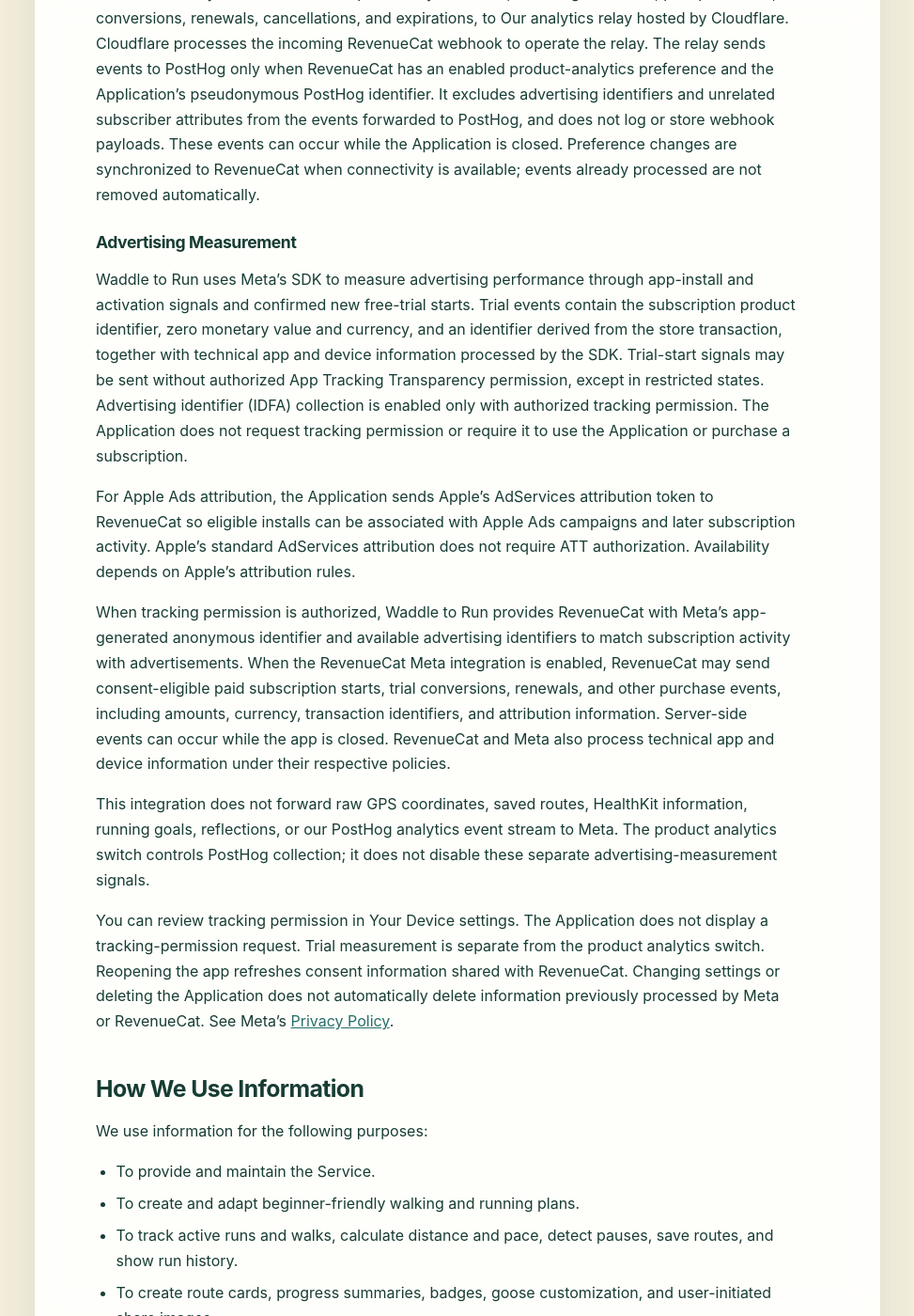
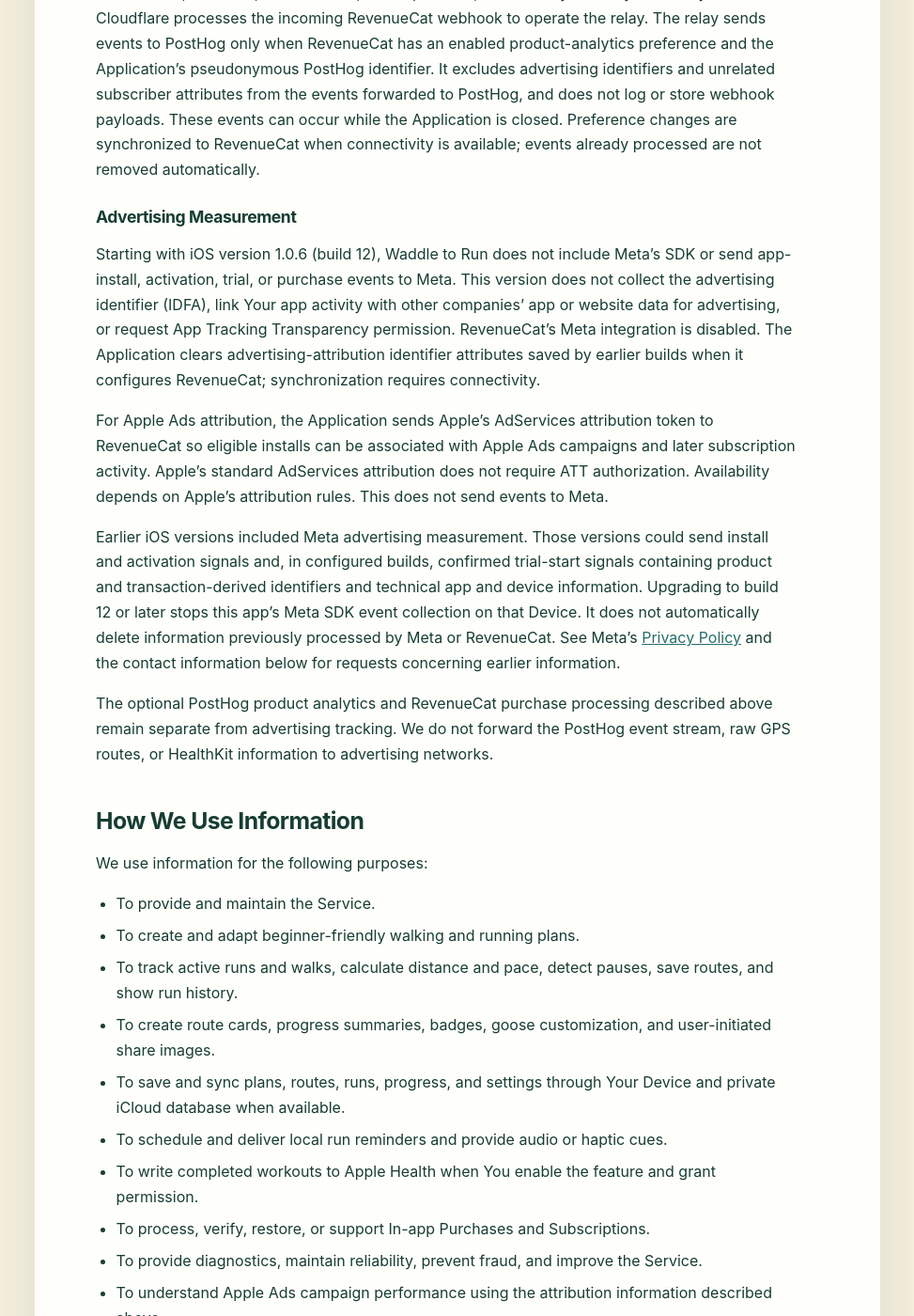
Before and after one commit to spammusubitech/waddle-to-run, a Jekyll site: the page built from PrivacyPolicy.md, in a window 1280 px wide and 1400 px high, scrolled down 5237 px. Shown: the whole window at 94% size, without its empty margins (153-1126 px from the left). Built offline with Jekyll 4.4.1, drawn with Linux system fonts in a browser that asks for light colours; some of the changed text lies outside the part shown.

Commit message:
Document removal of Meta tracking in Waddle build 12

```diff
--- a/PrivacyPolicy.md
+++ b/PrivacyPolicy.md
@@ -7,9 +7,9 @@ permalink: /privacy/
 
 # Privacy Policy for Waddle to Run
 
-Last updated: September 29, 2026
+Last updated: October 2, 2026
 
-Version: 2026-09-29.2
+Version: 2026-10-02.1
 
 This Privacy Policy explains how Spam Musubi Technologies LLC handles information when You use Waddle to Run. References to Waddle to Run may include the `goose-running` app, public pages, support materials, or similar names used for the Service.
 
@@ -120,7 +120,7 @@ Depending on Your Device, Apple account, iCloud, backup, and Application setting
 - Application data may be included in Device or iCloud backups.
 - Apple may process map requests, location permissions, Health data, notifications, purchase records, crash reports, performance diagnostics, and App Store analytics under Apple’s policies.
 
-We do not operate a separate server that stores Your raw GPS route history. Configured app versions use Meta advertising measurement as described below.
+We do not operate a separate server that stores Your raw GPS route history.
 
 When product analytics is enabled and the Application is configured for analytics, We use PostHog to process pseudonymous Usage Data such as Application lifecycle events, screens viewed, feature interactions, onboarding progress, purchase-funnel interactions, permission outcomes, and coarse buckets for run duration, distance, and activity counts. Analytics events may also include Device and Application metadata supplied by the analytics software, such as Application version, operating-system version, Device type, locale, and a random installation identifier.
 
@@ -130,15 +130,13 @@ RevenueCat may also deliver subscription lifecycle events, including trial start
 
 ### Advertising Measurement
 
-Waddle to Run uses Meta's SDK to measure advertising performance through app-install and activation signals and confirmed new free-trial starts. Trial events contain the subscription product identifier, zero monetary value and currency, and an identifier derived from the store transaction, together with technical app and device information processed by the SDK. Trial-start signals may be sent without authorized App Tracking Transparency permission, except in restricted states. Advertising identifier (IDFA) collection is enabled only with authorized tracking permission. The Application does not request tracking permission or require it to use the Application or purchase a subscription.
+Starting with iOS version 1.0.6 (build 12), Waddle to Run does not include Meta's SDK or send app-install, activation, trial, or purchase events to Meta. This version does not collect the advertising identifier (IDFA), link Your app activity with other companies' app or website data for advertising, or request App Tracking Transparency permission. RevenueCat's Meta integration is disabled. The Application clears advertising-attribution identifier attributes saved by earlier builds when it configures RevenueCat; synchronization requires connectivity.
 
-For Apple Ads attribution, the Application sends Apple’s AdServices attribution token to RevenueCat so eligible installs can be associated with Apple Ads campaigns and later subscription activity. Apple’s standard AdServices attribution does not require ATT authorization. Availability depends on Apple’s attribution rules.
+For Apple Ads attribution, the Application sends Apple's AdServices attribution token to RevenueCat so eligible installs can be associated with Apple Ads campaigns and later subscription activity. Apple's standard AdServices attribution does not require ATT authorization. Availability depends on Apple's attribution rules. This does not send events to Meta.
 
-When tracking permission is authorized, Waddle to Run provides RevenueCat with Meta's app-generated anonymous identifier and available advertising identifiers to match subscription activity with advertisements. When the RevenueCat Meta integration is enabled, RevenueCat may send consent-eligible paid subscription starts, trial conversions, renewals, and other purchase events, including amounts, currency, transaction identifiers, and attribution information. Server-side events can occur while the app is closed. RevenueCat and Meta also process technical app and device information under their respective policies.
+Earlier iOS versions included Meta advertising measurement. Those versions could send install and activation signals and, in configured builds, confirmed trial-start signals containing product and transaction-derived identifiers and technical app and device information. Upgrading to build 12 or later stops this app's Meta SDK event collection on that Device. It does not automatically delete information previously processed by Meta or RevenueCat. See Meta's [Privacy Policy](https://www.facebook.com/privacy/policy/) and the contact information below for requests concerning earlier information.
 
-This integration does not forward raw GPS coordinates, saved routes, HealthKit information, running goals, reflections, or our PostHog analytics event stream to Meta. The product analytics switch controls PostHog collection; it does not disable these separate advertising-measurement signals.
-
-You can review tracking permission in Your Device settings. The Application does not display a tracking-permission request. Trial measurement is separate from the product analytics switch. Reopening the app refreshes consent information shared with RevenueCat. Changing settings or deleting the Application does not automatically delete information previously processed by Meta or RevenueCat. See Meta’s [Privacy Policy](https://www.facebook.com/privacy/policy/).
+The optional PostHog product analytics and RevenueCat purchase processing described above remain separate from advertising tracking. We do not forward the PostHog event stream, raw GPS routes, or HealthKit information to advertising networks.
 
 ## How We Use Information
 
@@ -153,7 +151,7 @@ We use information for the following purposes:
 - To write completed workouts to Apple Health when You enable the feature and grant permission.
 - To process, verify, restore, or support In-app Purchases and Subscriptions.
 - To provide diagnostics, maintain reliability, prevent fraud, and improve the Service.
-- To measure advertising performance through the limited app and purchase signals described above.
+- To understand Apple Ads campaign performance using the attribution information described above.
 - To respond to support requests.
 - To comply with legal obligations and enforce Our Terms.
 - To protect the rights, safety, and security of users, the Company, and others.
@@ -172,7 +170,7 @@ We may share information in the following situations:
 
 - **With Apple:** Apple may process information related to app distribution, purchases, iCloud and CloudKit, maps, location services, HealthKit, local notifications, Device backups, diagnostics, and App Store analytics.
 - **With RevenueCat:** RevenueCat helps Us manage purchases, Subscriptions, offerings, entitlements, purchase restoration, and related diagnostics.
-- **With Meta:** Meta processes app-install, activation, and trial-start signals; RevenueCat may send consent-eligible purchase and subscription events as described under Advertising Measurement.
+- **Earlier Meta measurement:** Earlier versions shared advertising-measurement information with Meta as described above. Starting with iOS 1.0.6 (build 12), the Application no longer sends these events.
 - **With PostHog:** PostHog helps Us understand pseudonymous Application usage, conversion funnels, feature adoption, and retention so We can improve the Service. RevenueCat may send purchase and Subscription lifecycle events to the same pseudonymous analytics profile when that integration is enabled.
 - **With Cloudflare:** Cloudflare hosts Our subscription analytics relay and processes incoming RevenueCat webhooks to forward eligible events to PostHog as described above.
 - **At Your direction:** When You choose to share a route postcard or other content, information is sent to the destination You select through the iOS share sheet.
@@ -182,7 +180,7 @@ We may share information in the following situations:
 - **For business transfers:** Information may be transferred in connection with a merger, acquisition, financing, reorganization, sale of assets, or similar business transaction.
 - **With Your consent:** We may share information for another purpose if You consent.
 
-We do not sell Personal Data for money. Advertising-measurement sharing with Meta may be considered sharing for cross-context behavioral advertising under applicable law. Contact Us about applicable opt-out rights using the contact details below.
+We do not sell Personal Data for money. Starting with iOS 1.0.6 (build 12), We do not share app activity for cross-context behavioral advertising. Earlier advertising-measurement sharing with Meta may have been considered such sharing under applicable law. Contact Us about applicable rights using the contact details below.
 
 ## Retention
 
@@ -196,7 +194,7 @@ Support messages and related correspondence may be retained as long as needed to
 
 Purchase and entitlement records are retained by the Application Store and RevenueCat according to their policies and as needed to provide the Service, restore purchases, comply with law, and prevent fraud.
 
-Advertising-measurement records are processed and retained by Meta and RevenueCat under their policies and as needed to provide their services. You can contact Us to request access, correction, or deletion of advertising-measurement information associated with Your use of the Application.
+Previously collected Meta advertising-measurement records and Apple Ads attribution records may remain with the respective providers under their retention policies. You can contact Us to request access, correction, or deletion of advertising-measurement information associated with Your use of the Application.
 
 Pseudonymous analytics events are retained in PostHog according to Our configured retention settings and as needed to analyze and improve the Service, maintain security, and comply with law.
 
```
